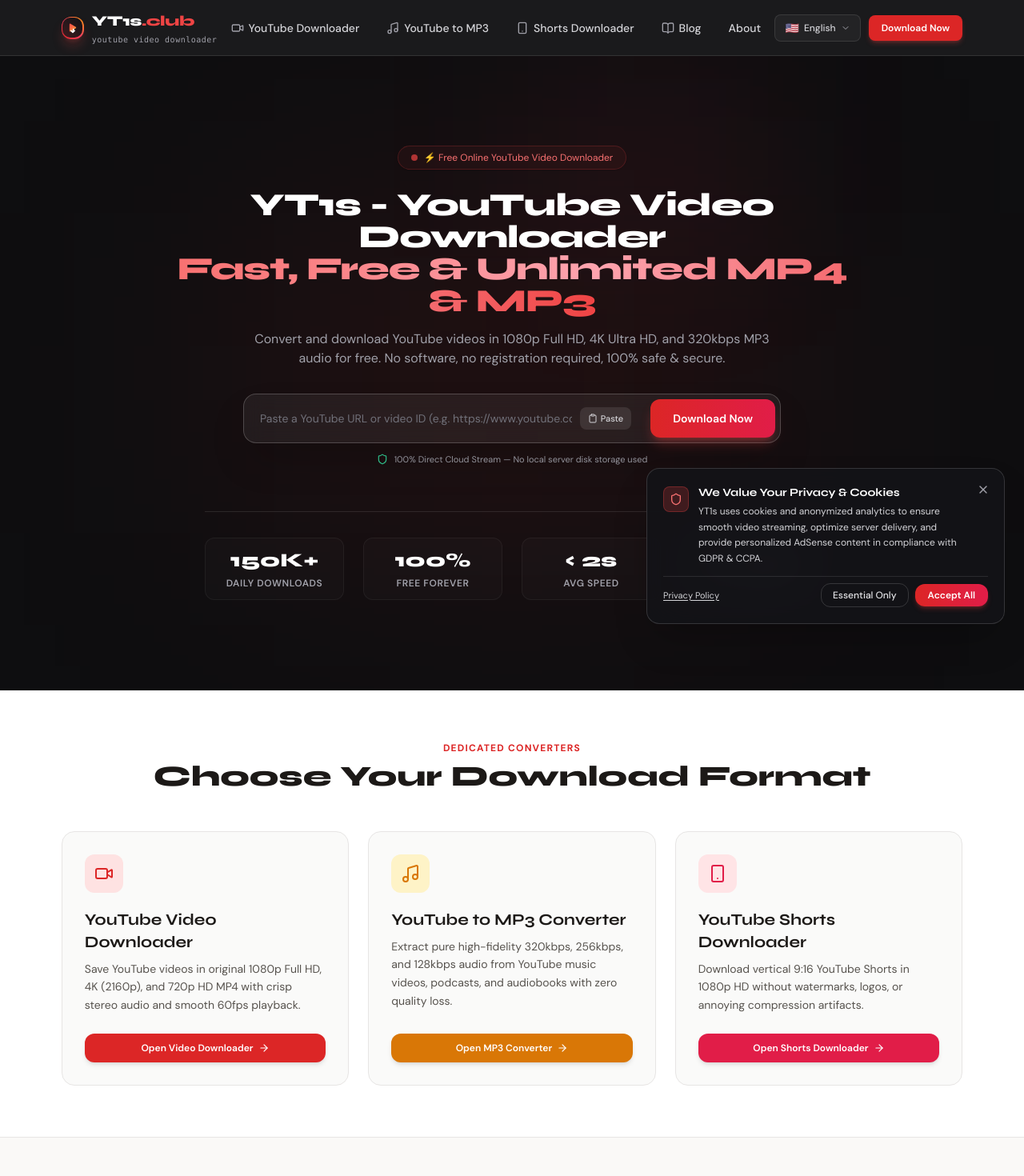
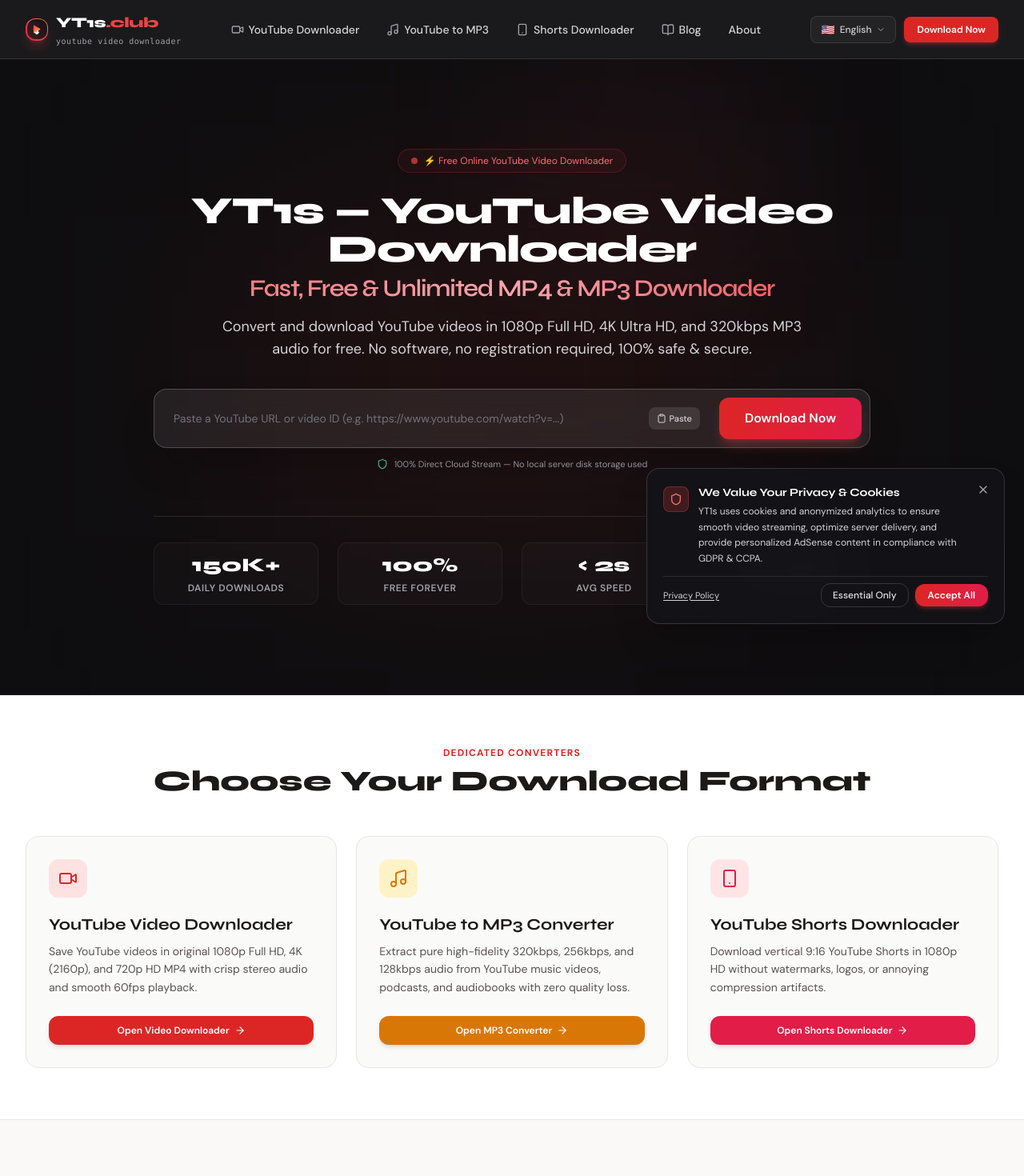
Before and after one commit to Jahangir7861/Yt1sclub, a Next.js app: page / in a window 1280 px wide. Shown: the top 1470 px of the page at 80% size. Built offline with nearby package versions, Linux system fonts and the light colour scheme.

Commit message:
Harmonize page layout: expand input box to max-w-4xl, standardize grid widths to max-w-7xl, and fix compressed hero styling

```diff
--- a/src/app/page.tsx
+++ b/src/app/page.tsx
@@ -65,7 +65,7 @@ export default function HomePage() {
         <div className="absolute top-1/2 left-1/2 -translate-x-1/2 -translate-y-1/2 w-[700px] h-[400px] bg-red-600/10 blur-[140px] pointer-events-none -z-0" />
         <div className="absolute top-0 right-1/4 w-[300px] h-[250px] bg-rose-500/5 blur-[100px] pointer-events-none -z-0" />
 
-        <div className="w-[92%] md:w-[88%] max-w-4xl mx-auto relative z-10">
+        <div className="max-w-5xl mx-auto px-4 sm:px-6 lg:px-8 relative z-10">
           {/* Badge */}
           <div className="inline-flex items-center gap-2 border border-red-500/20 rounded-full px-4 py-1.5 text-xs text-red-400 mb-6 bg-red-500/[0.06] shadow-sm">
             <span className="w-2 h-2 rounded-full bg-red-500 animate-pulse" />
@@ -73,14 +73,14 @@ export default function HomePage() {
           </div>
 
           {/* Headlines */}
-          <h1 className="font-extrabold text-2xl sm:text-3xl md:text-4xl lg:text-[40px] leading-[1.18] tracking-tight text-white mb-4 font-syne">
-            YT1s - YouTube Video Downloader <br className="hidden sm:inline" />
-            <span className="bg-gradient-to-r from-red-400 via-rose-300 to-red-500 bg-clip-text text-transparent">
-              Fast, Free & Unlimited MP4 & MP3
+          <h1 className="font-extrabold text-3xl sm:text-4xl md:text-5xl lg:text-[48px] leading-[1.12] tracking-tight text-white mb-4 font-syne">
+            YT1s — YouTube Video Downloader
+            <span className="block mt-1.5 text-xl sm:text-2xl md:text-3xl font-semibold bg-gradient-to-r from-red-400 via-rose-300 to-red-500 bg-clip-text text-transparent">
+              Fast, Free & Unlimited MP4 & MP3 Downloader
             </span>
           </h1>
 
-          <p className="text-zinc-400 text-sm md:text-base max-w-2xl mx-auto mb-8 leading-relaxed font-normal">
+          <p className="text-zinc-300 text-sm sm:text-base md:text-lg max-w-3xl mx-auto mb-9 leading-relaxed font-normal">
             Convert and download YouTube videos in 1080p Full HD, 4K Ultra HD, and 320kbps MP3 audio for free. No software, no registration required, 100% safe & secure.
           </p>
 
@@ -88,7 +88,7 @@ export default function HomePage() {
           <ToolInterface tool={videoDownloader} />
 
           {/* Quick stats row */}
-          <div className="mt-14 pt-8 border-t border-white/10 grid grid-cols-2 sm:grid-cols-4 gap-6 text-center max-w-3xl mx-auto">
+          <div className="mt-14 pt-8 border-t border-white/10 grid grid-cols-2 sm:grid-cols-4 gap-4 sm:gap-6 text-center max-w-4xl mx-auto">
             <div className="p-3 rounded-xl bg-white/[0.02] border border-white/5">
               <div className="text-2xl font-extrabold text-white font-syne">150K+</div>
               <div className="text-xs text-zinc-400 uppercase tracking-wider font-semibold mt-1">Daily Downloads</div>
@@ -111,7 +111,7 @@ export default function HomePage() {
 
       {/* 2. DEDICATED TOOL ACCESS CARDS (White #ffffff) */}
       <section className="bg-white py-16 border-b border-stone-200">
-        <div className="w-[92%] md:w-[88%] mx-auto max-w-6xl">
+        <div className="max-w-7xl mx-auto px-4 sm:px-6 lg:px-8">
           <div className="text-center mb-12">
             <p className="text-red-600 text-xs font-bold tracking-widest uppercase mb-2">Dedicated Converters</p>
             <h2 className="font-extrabold text-3xl md:text-4xl text-stone-900 font-syne">
@@ -185,7 +185,7 @@ export default function HomePage() {
 
       {/* 3. HOW IT WORKS (Cream #faf9f7) */}
       <section className="bg-[#faf9f7] py-20 border-b border-stone-200">
-        <div className="w-[92%] md:w-[88%] mx-auto max-w-6xl">
+        <div className="max-w-7xl mx-auto px-4 sm:px-6 lg:px-8">
           <div className="text-center mb-14">
             <p className="text-red-600 text-xs font-bold tracking-widest uppercase mb-3">Simple 3-Step Process</p>
             <h2 className="font-extrabold text-3xl md:text-4xl text-stone-900 font-syne">
@@ -223,7 +223,7 @@ export default function HomePage() {
 
       {/* 4. WHY CHOOSE YT1S / CORE ADVANTAGES (White #ffffff) */}
       <section className="bg-white py-20 border-b border-stone-200">
-        <div className="w-[92%] md:w-[88%] mx-auto max-w-6xl">
+        <div className="max-w-7xl mx-auto px-4 sm:px-6 lg:px-8">
           <div className="text-center mb-14">
             <p className="text-red-600 text-xs font-bold tracking-widest uppercase mb-3">YT1s Advantage</p>
             <h2 className="font-extrabold text-3xl md:text-4xl text-stone-900 font-syne mb-3">
@@ -369,7 +369,7 @@ export default function HomePage() {
 
       {/* 5. FEATURED GUIDES FROM CREATOR BLOG (Cream #faf9f7) */}
       <section className="bg-[#faf9f7] py-20 border-b border-stone-200">
-        <div className="w-[92%] md:w-[88%] mx-auto max-w-6xl">
+        <div className="max-w-7xl mx-auto px-4 sm:px-6 lg:px-8">
           <div className="flex flex-col sm:flex-row sm:items-end justify-between mb-12 gap-4">
             <div>
               <p className="text-red-600 text-xs font-bold tracking-widest uppercase mb-2">Creator Knowledge Base</p>
@@ -438,7 +438,7 @@ export default function HomePage() {
 
       {/* 6. FAQ SECTION (White #ffffff) */}
       <section className="bg-white py-20 border-b border-stone-200">
-        <div className="w-[92%] md:w-[88%] mx-auto max-w-3xl">
+        <div className="max-w-4xl mx-auto px-4 sm:px-6 lg:px-8">
           <div className="text-center mb-12">
             <p className="text-red-600 text-xs font-bold tracking-widest uppercase mb-3">FAQ</p>
             <h2 className="font-extrabold text-3xl md:text-4xl text-stone-900 font-syne mb-2">
@@ -453,7 +453,7 @@ export default function HomePage() {
 
       {/* 7. SEO EDITORIAL CONTENT BLOCK (Cream #faf9f7) */}
       <section className="bg-[#faf9f7] py-20">
-        <div className="w-[92%] md:w-[88%] mx-auto max-w-4xl">
+        <div className="max-w-5xl mx-auto px-4 sm:px-6 lg:px-8">
           <h2 className="font-extrabold text-2xl md:text-3xl text-stone-900 mb-5 font-syne">
             YT1s — The Modern Standard in Free Online YouTube Downloading
           </h2>
--- a/src/components/Footer.tsx
+++ b/src/components/Footer.tsx
@@ -11,7 +11,7 @@ export default function Footer() {
 
   return (
     <footer className="bg-[#0e0e10] border-t border-white/5 py-14 text-white">
-      <div className="w-[92%] md:w-[88%] mx-auto">
+      <div className="max-w-7xl mx-auto px-4 sm:px-6 lg:px-8">
         <div className="grid grid-cols-1 sm:grid-cols-2 lg:grid-cols-4 gap-8 mb-12">
           {/* Brand Info & Author Signature */}
           <div className="space-y-4">
--- a/src/components/Navbar.tsx
+++ b/src/components/Navbar.tsx
@@ -42,7 +42,7 @@ export default function Navbar() {
 
   return (
     <nav ref={navRef} aria-label="Main Navigation" className="sticky top-0 z-50 bg-[#0e0e10]/95 backdrop-blur-xl border-b border-white/10 transition-all">
-      <div className="w-[92%] md:w-[88%] mx-auto flex items-center justify-between py-3">
+      <div className="max-w-7xl mx-auto px-4 sm:px-6 lg:px-8 flex items-center justify-between py-3.5">
         {/* Logo */}
         <Logo size="sm" showSubtitle={true} href="/" />
 
--- a/src/components/ToolInterface.tsx
+++ b/src/components/ToolInterface.tsx
@@ -226,12 +226,12 @@ export default function ToolInterface({ tool }: Props) {
   return (
     <div className="w-full">
       {/* Input Box Section with Glassmorphism */}
-      <div className="max-w-2xl mx-auto">
+      <div className="max-w-4xl mx-auto">
         <form onSubmit={handleAction} className="relative group">
           <label htmlFor="youtube-url-input" className="sr-only">
             {tool.inputPlaceholder || t('placeholder') || 'YouTube Video URL or Keywords'}
           </label>
-          <div className="flex flex-col sm:flex-row gap-2.5 p-1.5 rounded-2xl bg-white/[0.06] border border-white/20 focus-within:border-red-500/80 focus-within:ring-2 focus-within:ring-red-500/20 shadow-2xl backdrop-blur-md transition-all">
+          <div className="flex flex-col sm:flex-row gap-2.5 p-2 sm:p-2.5 rounded-2xl bg-white/[0.08] border border-white/20 focus-within:border-red-500/80 focus-within:ring-2 focus-within:ring-red-500/20 shadow-2xl backdrop-blur-md transition-all">
             <div className="flex-1 flex items-center gap-2.5 px-3.5 py-1">
               <input
                 id="youtube-url-input"
@@ -274,7 +274,7 @@ export default function ToolInterface({ tool }: Props) {
               type="submit"
               disabled={loading}
               aria-busy={loading}
-              className="shrink-0 px-7 py-3 bg-gradient-to-r from-red-600 to-rose-600 hover:from-red-500 hover:to-rose-500 disabled:opacity-60 text-white text-sm font-semibold rounded-xl shadow-lg shadow-red-500/30 transition-all flex items-center justify-center gap-2 whitespace-nowrap hover:scale-[1.01] active:scale-[0.99]"
+              className="shrink-0 px-8 py-3.5 text-sm sm:text-base font-bold bg-gradient-to-r from-red-600 to-rose-600 hover:from-red-500 hover:to-rose-500 disabled:opacity-60 text-white text-sm font-semibold rounded-xl shadow-lg shadow-red-500/30 transition-all flex items-center justify-center gap-2 whitespace-nowrap hover:scale-[1.01] active:scale-[0.99]"
             >
               {loading ? (
                 <>
@@ -305,7 +305,7 @@ export default function ToolInterface({ tool }: Props) {
 
       {/* Results Drawer */}
       {result && (
-        <div className="mt-8 max-w-2xl mx-auto bg-gradient-to-b from-[#16161c] to-[#121217] border border-white/10 rounded-2xl p-5 md:p-6 shadow-2xl backdrop-blur-xl text-left animate-in fade-in slide-in-from-bottom-2">
+        <div className="mt-8 max-w-4xl mx-auto bg-gradient-to-b from-[#16161c] to-[#121217] border border-white/10 rounded-2xl p-5 md:p-6 shadow-2xl backdrop-blur-xl text-left animate-in fade-in slide-in-from-bottom-2">
           {/* 1. VIDEO / SHORTS / AUDIO DOWNLOAD DISPLAY */}
           {(tool.toolMode === 'video' || tool.toolMode === 'shorts' || tool.toolMode === 'audio') && (
             <div>
```
Also changed, not shown: src/components/ToolPageComponent.tsx (+8 -8 lines).
